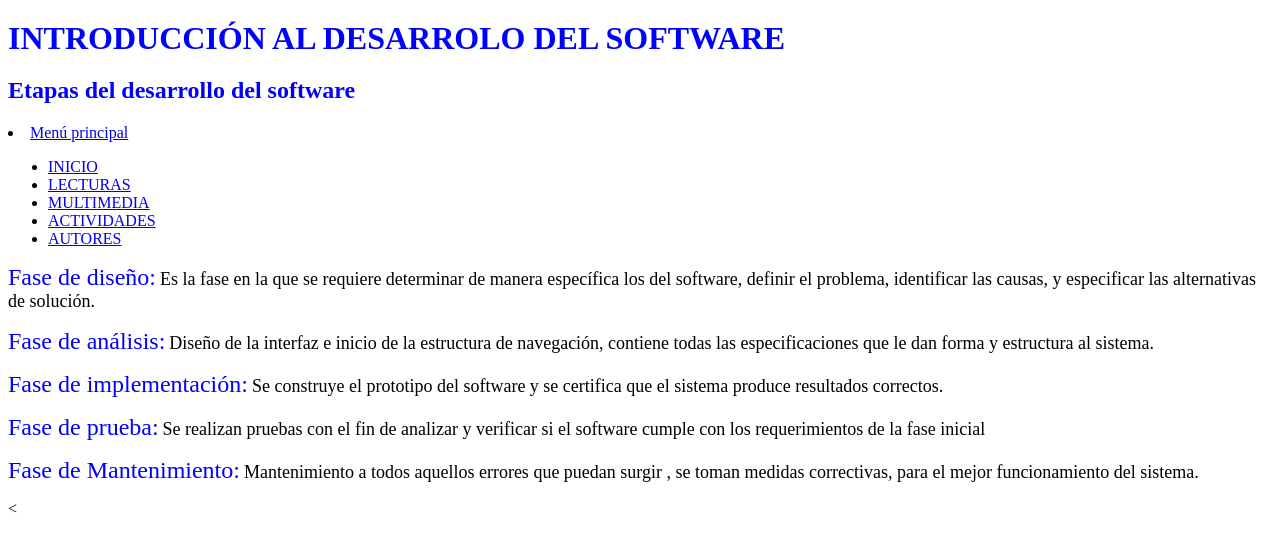
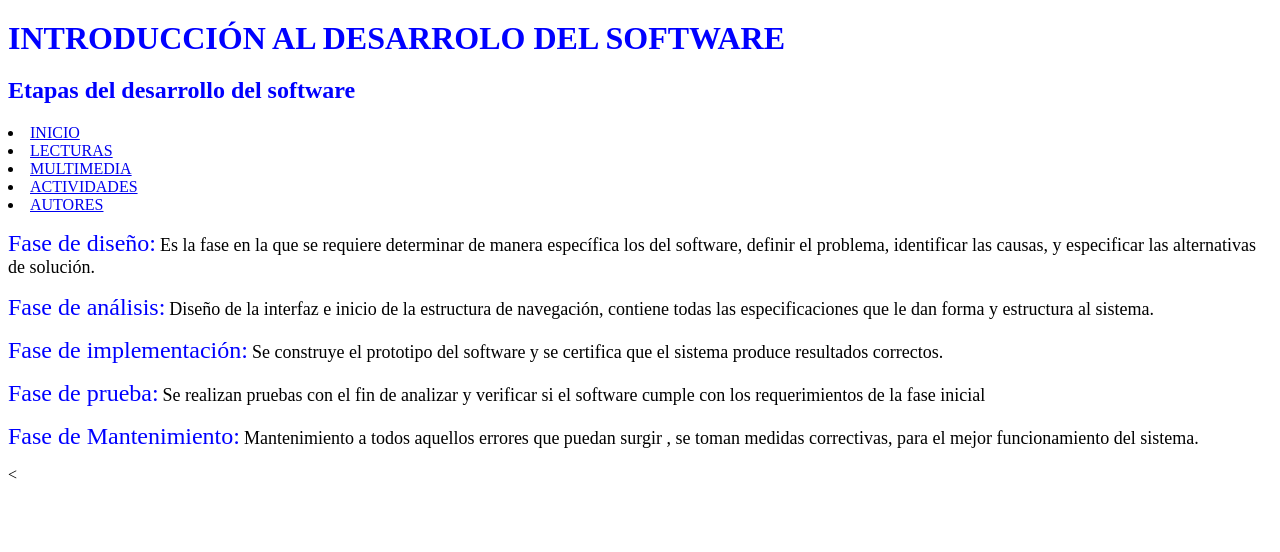
Before and after one commit to DisenoWeb30112210/Desarrollo-del-Software, a plain HTML site: page index.html in a window 1280 px wide. Drawn offline with Linux system fonts and the light colour scheme.

Commit message:
Update index.html

```diff
--- a/index.html
+++ b/index.html
@@ -13,7 +13,6 @@
 </header>
 </body>
 <div>
-</li><li class="principal XmobilUlMostrar "><a class="menu" href="#">Menú principal</a><ul class="nav menu">
 <li class="item-118"><a href="/INICIO">INICIO</a></li><li class="item-119"><a href="http://academia.unad.edu.co/">LECTURAS</a></li><li class="item-121"><a href="https://visae.unad.edu.co/egresados">MULTIMEDIA</a></li><li class="item-123"><a href="http://informacion.unad.edu.co/cuerpo-academico">ACTIVIDADES</a></li><li class="item-122"><a href="http://informacion.unad.edu.co/servidores-publicos">AUTORES</a></li></ul>
 </li></ul>
 <section>
```
